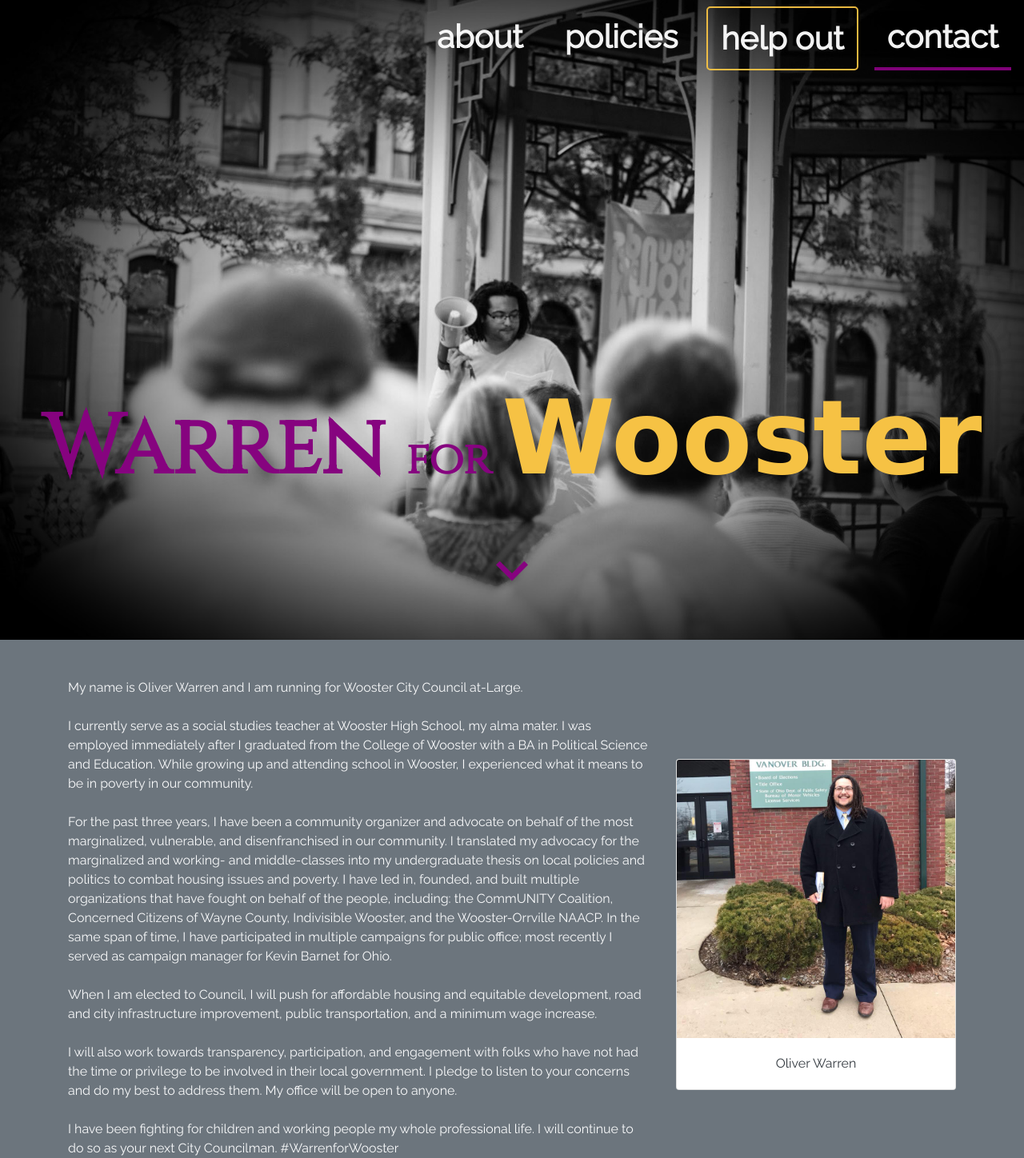
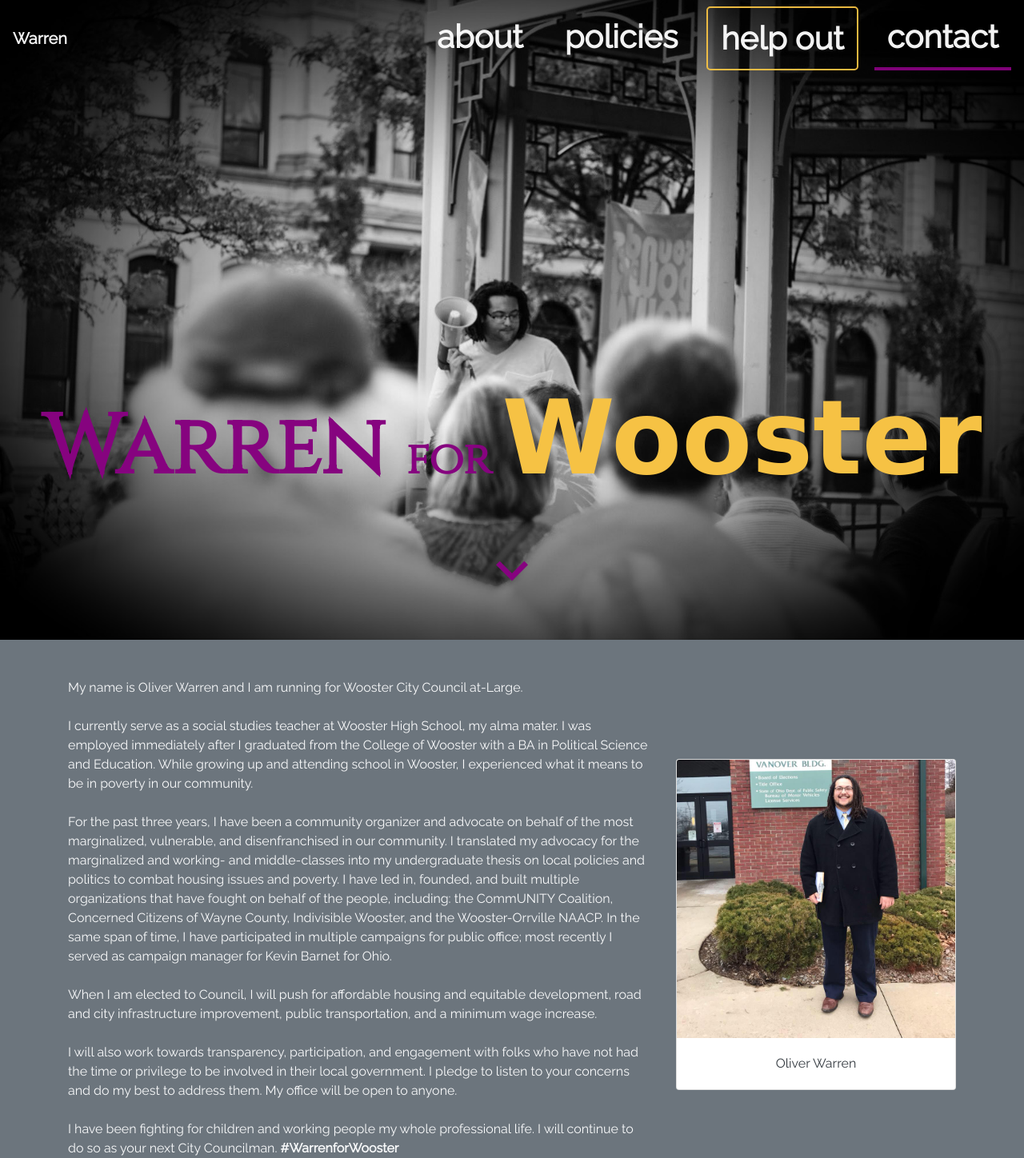
Before and after one commit to warrenforwooster/site, a plain HTML site: page index.html in a window 1280 px wide. Shown: the top 1448 px of the page at 80% size. Drawn offline with nearby package versions, Linux system fonts and the light colour scheme; some packages are replaced by stand-ins of ours; a web font is replaced by a local one.

Commit message:
bold hashtag

```diff
--- a/index.html
+++ b/index.html
@@ -247,8 +247,7 @@
 
   <!-- Nav -->
   <nav class="navbar fixed-top navbar-expand-lg nav-fill navbar-dark" id="navbar">
-    <a class="navbar-brand" href="#home-container"></a>
-    <!-- <a class="navbar-brand" href="#home-container">Logo</a> -->
+    <a class="navbar-brand" href="#home-container">Warren</i></a>
     <button class="navbar-toggler" type="button" data-toggle="collapse" data-target="#navbarSupportedContent" aria-controls="navbarSupportedContent" aria-expanded="false" aria-label="Toggle navigation">
       <span class="navbar-toggler-icon"></span>
     </button>
@@ -294,7 +293,7 @@
            For the past three years, I have been a community organizer and advocate on behalf of the most marginalized, vulnerable, and disenfranchised in our community. I translated my advocacy for the marginalized and working- and middle-classes into my undergraduate thesis on local policies and politics to combat housing issues and poverty. I have led in, founded, and built multiple organizations that have fought on behalf of the people, including: the CommUNITY Coalition, Concerned Citizens of Wayne County, Indivisible Wooster, and the Wooster-Orrville NAACP. In the same span of time, I have participated in multiple campaigns for public office; most recently I served as campaign manager for Kevin Barnet for Ohio. <br><br>
            When I am elected to Council, I will push for affordable housing and equitable development, road and city infrastructure improvement, public transportation, and a minimum wage increase. <br><br>
            I will also work towards transparency, participation, and engagement with folks who have not had the time or privilege to be involved in their local government. I pledge to listen to your concerns and do my best to address them. My office will be open to anyone.<br><br>
-           I have been fighting for children and working people my whole professional life. I will continue to do so as your next City Councilman. #WarrenforWooster
+           I have been fighting for children and working people my whole professional life. I will continue to do so as your next City Councilman. <span class="font-weight-bold">#WarrenforWooster</span>
           </p>
       </div>
       <div class="col-sm-4 mt-auto mb-auto">
```
